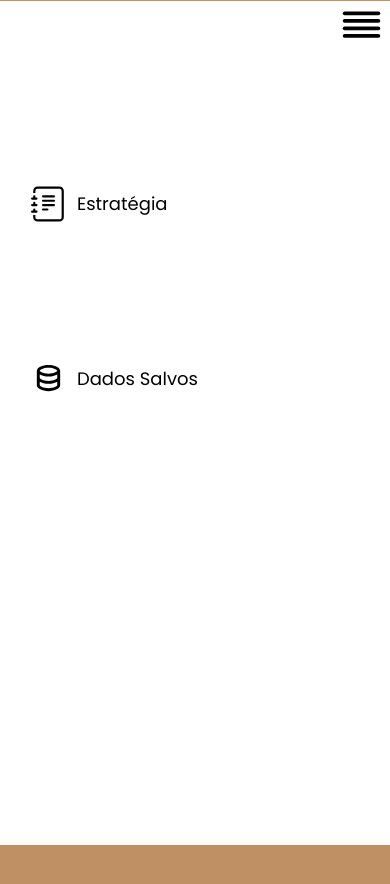
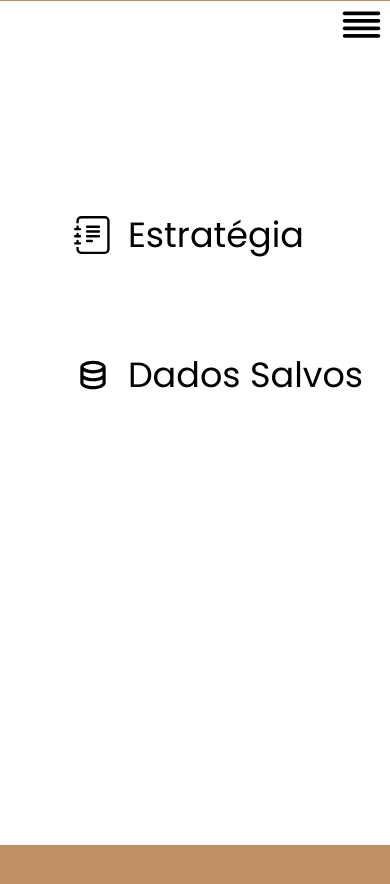
Before and after one commit to pedrorochacr/WebscrappingBot, a React (Create React App) app in the folder frontendbot/: page /data in a window 390 px wide. Both pictures are taken after a click on the button 28 px from the left and 25 px from the top of the page. Shown: the top 884 px of the page. Built offline with nearby package versions, Linux system fonts and the light colour scheme; no server answers.

Commit message:
Ajustes na responsividade

```diff
--- a/frontendbot/src/components/menu/menu.css
+++ b/frontendbot/src/components/menu/menu.css
@@ -78,24 +78,20 @@ img{
    }
 }
 @media(max-width:437px){
-
-    .robotIcon{
-        margin-bottom: 25%;
-    }
-    img{
-        width: 45px;
+    .linksMobile{
+        margin-top: 20%;
     }
     .linksArea{
-       margin-top: 35%;
-
-    }
-    .linksArea svg{
-        width: 35px !important;
+        margin-left: 19% !important;
+        margin-top: 20% !important;
     }
     .linksArea a{
-       margin-left: 3%;
+        margin-left: 5%;
+             text-align: center;
+         color: black;
+         text-decoration: none;
+         font-weight: 400;
+         font-size: 35px;
 
-        font-size: 18px;
-        line-height: 25px;
-    }
+     }
 }
--- a/frontendbot/src/components/menu/menu.jsx
+++ b/frontendbot/src/components/menu/menu.jsx
@@ -16,7 +16,7 @@ export default function Menu() {
         if (menuIconVisible) {
 
             return <>
-
+                <div className="linksMobile">
                     <section className="linksArea">
                         <BsJournalText size={38}></BsJournalText>
                         <Link onClick={updateMenu} to="/">Estratégia</Link>
@@ -25,6 +25,9 @@ export default function Menu() {
                         <BiData size={38}></BiData>
                         <Link onClick={updateMenu} to="/data">Dados Salvos</Link>
                     </section>
+
+                </div>
+
             </>
         }
     }
--- a/frontendbot/src/data/renderData/renderData.css
+++ b/frontendbot/src/data/renderData/renderData.css
@@ -83,22 +83,20 @@ th,td{
 
     }
  }
- @media(max-width: 305px){
+ @media(max-width: 450px){
     .dataTitle{
-        font-size: 23px;
+        font-size: 32px;
     }
 
     .dataTable{
        margin-top: 100px;
-
-
     }
     .tableTitle{
        background-color: #BFB3AA;
        text-align: left;
         font-weight: bold;
         height: 100px;
-       font-size: 14px;
+       font-size: 25px;
 
     }
     .tableRows{
@@ -112,3 +110,22 @@ th,td{
     }
 
 }
+ @media(max-width: 305px){
+    .dataTitle{
+        font-size: 23px;
+    }
+
+
+    .tableTitle{
+       background-color: #BFB3AA;
+       text-align: left;
+        font-weight: bold;
+        height: 100px;
+       font-size: 14px;
+
+    }
+
+
+
+
+}
--- a/frontendbot/src/data/saveData/saveData.jsx
+++ b/frontendbot/src/data/saveData/saveData.jsx
@@ -45,7 +45,7 @@ export default function SaveData(){
                         <option value="Todos">Todos</option>
                         <option value="OverGols">OverGols</option>
                         <option value="1x2">Vencedor</option>
-                        <option value="ambasMarcam">Ambas Marcam</option>
+                        <option value="AmbasMarcam">Ambas Marcam</option>
                         <option value="HA">Handicap Asiático</option>
                     </select>
                     <h4  >Odd Range</h4>
```
Lines whose indentation alone changed are shown as unchanged.
